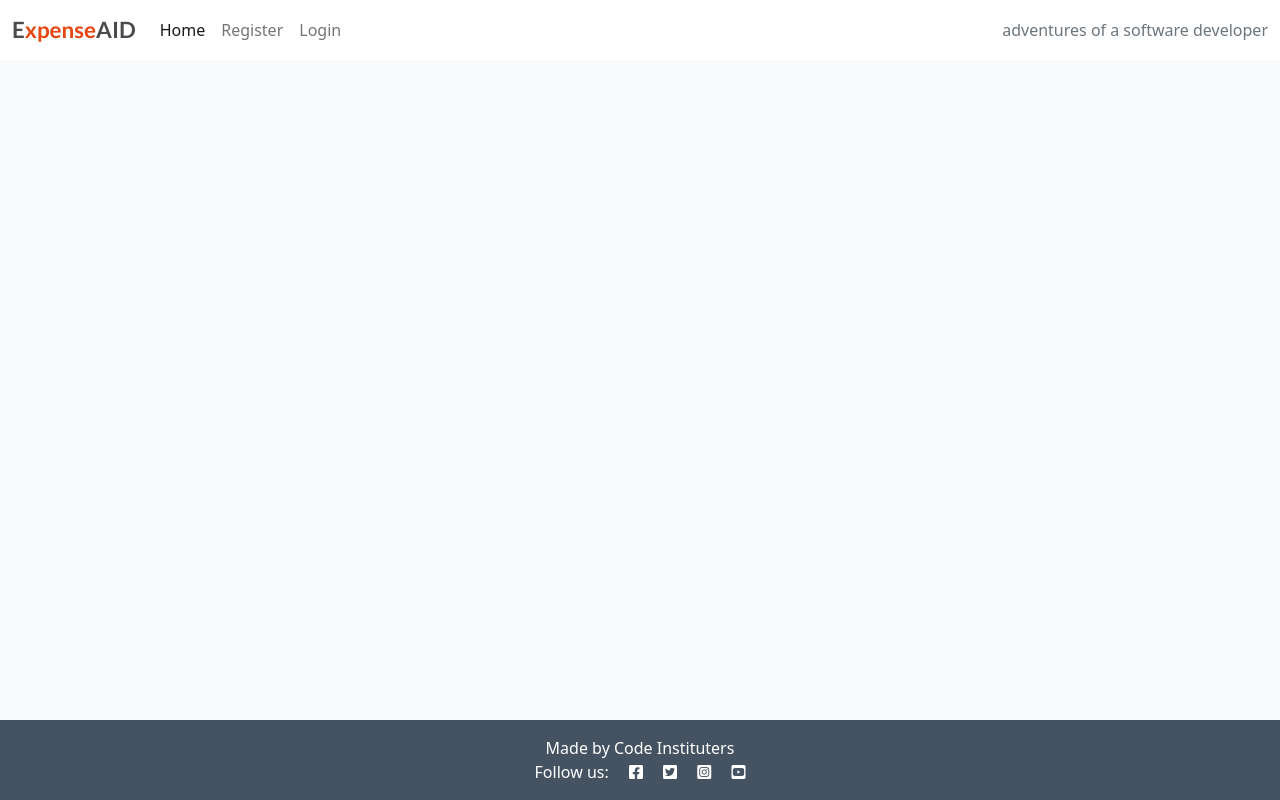
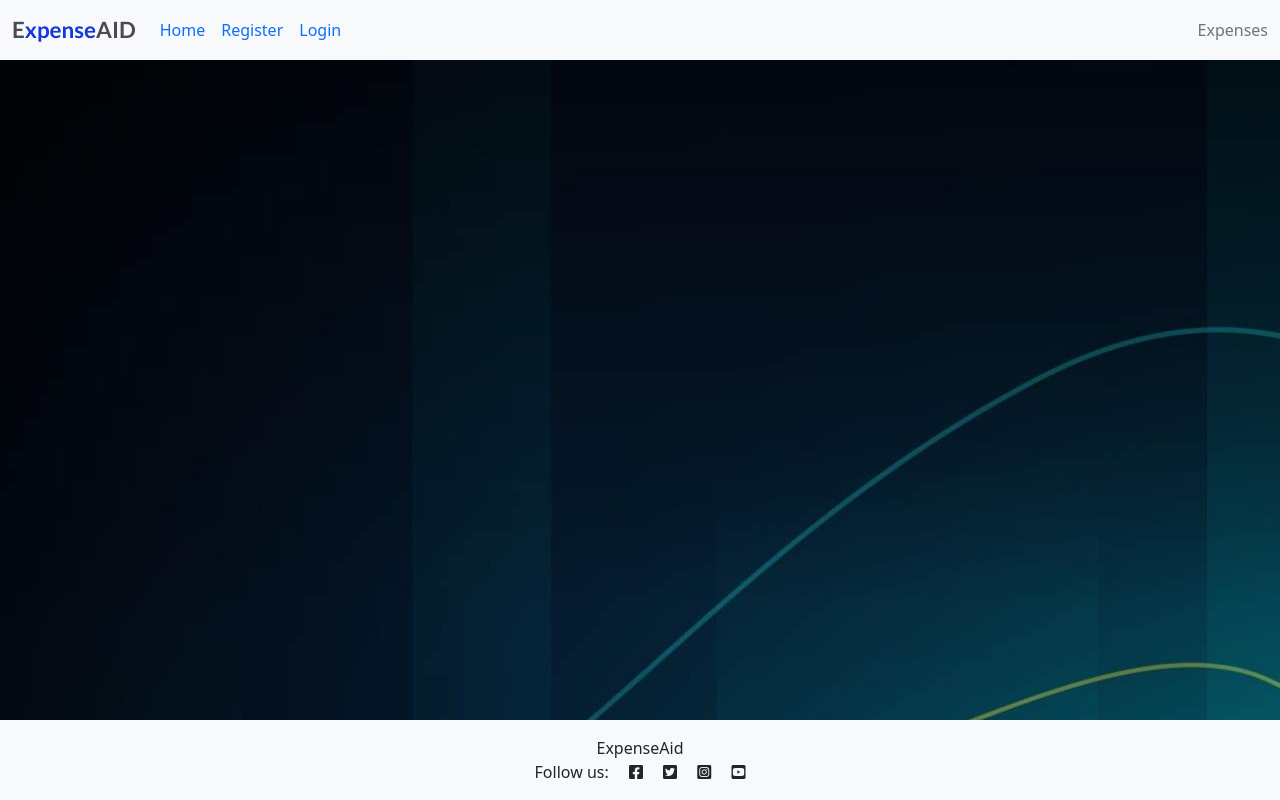
Before and after one commit to KeoCode/expense-aid, a Django app: page / in a window 1280 px wide. Run offline with Django 3.2, Linux system fonts and the light colour scheme; data that the repository does not hold is empty.

Commit message:
Edited css background, navbar and footer

```diff
--- a/static/css/style.css
+++ b/static/css/style.css
@@ -1,5 +1,12 @@
 body {
-    background-color: #ffffff;
+    background-color: #a9ccfa;
+}
+
+.bg{
+    background-image: url(../background.jpg);
+    position: relative;
+    height: 100%;
+    width: 100%;
 }
 
 .brand {
@@ -9,8 +16,8 @@ body {
     color: #4A4A4F;
 }
 
-.red-o {
-    color: #E84610;
+.blue-brand {
+    color: #1237dd;
 }
 
 .thin {
--- a/templates/base.html
+++ b/templates/base.html
@@ -24,9 +24,9 @@
 
     <!-- Navigation -->
 
-    <nav class="navbar navbar-expand-lg navbar-light bg-white">
+    <nav class="navbar navbar-expand-lg bg-light">
         <div class="container-fluid">
-            <a class="navbar-brand" href="{% url 'home' %}"><span class="brand"><strong>E</strong><span class="red-o">xpense</span><strong>AID</strong></span></span></a>
+            <a class="navbar-brand" href="{% url 'home' %}"><span class="brand"><strong>E</strong><span class="blue-brand">xpense</span><strong>AID</strong></span></span></a>
             <button class="navbar-toggler" type="button" data-bs-toggle="collapse" data-bs-target="#navbarText"
                 aria-controls="navbarText" aria-expanded="false" aria-label="Toggle navigation">
                 <span class="navbar-toggler-icon"></span>
@@ -50,22 +50,22 @@
                     {% endif %}
                 </ul>
                 <span class="navbar-text text-muted">
-                    adventures of a software developer
+                    Expenses
                 </span>
             </div>
         </div>
     </nav>
 
-    <main class="flex-shrink-0 main-bg">
+    <main class="bg">
         {% block content %}
         <!-- Content Goes here -->
         {% endblock content %}
     </main>
 
     <!-- Footer -->
-    <footer class="footer mt-auto py-3 dark-bg">
-        <p class="m-0 text-center text-white">Made by Code Instituters</p>
-        <p class="m-0 text-center text-white">Follow us: <i class="fab fa-facebook-square ms-3"></i>
+    <footer class="footer mt-auto py-3 bg-light text-dark">
+        <p class="m-0 text-center text-blue">ExpenseAid</p>
+        <p class="m-0 text-center text-blue">Follow us: <i class="fab fa-facebook-square ms-3"></i>
             <i class="fab fa-twitter-square ms-3"></i>
             <i class="fab fa-instagram-square ms-3"></i>
             <i class="fab fa-youtube-square ms-3"></i></p>
--- a/templates/post_detail.html
+++ b/templates/post_detail.html
@@ -32,10 +32,6 @@
                 </p>
                 <div class="row">
 
-                    <div class="col-1">
-                        <!-- The number of likes goes before the closing strong tag -->
-                        <strong class="text-secondary"><i class="far fa-heart"></i> {{ post.number_of_likes }} </strong>
-                    </div>
                     <div class="col-1">
                         {% with comments.count as total_comments %}
                         <strong class="text-secondary"><i class="far fa-comments"></i>
```
Also changed, not shown: static/background.jpg (added).
